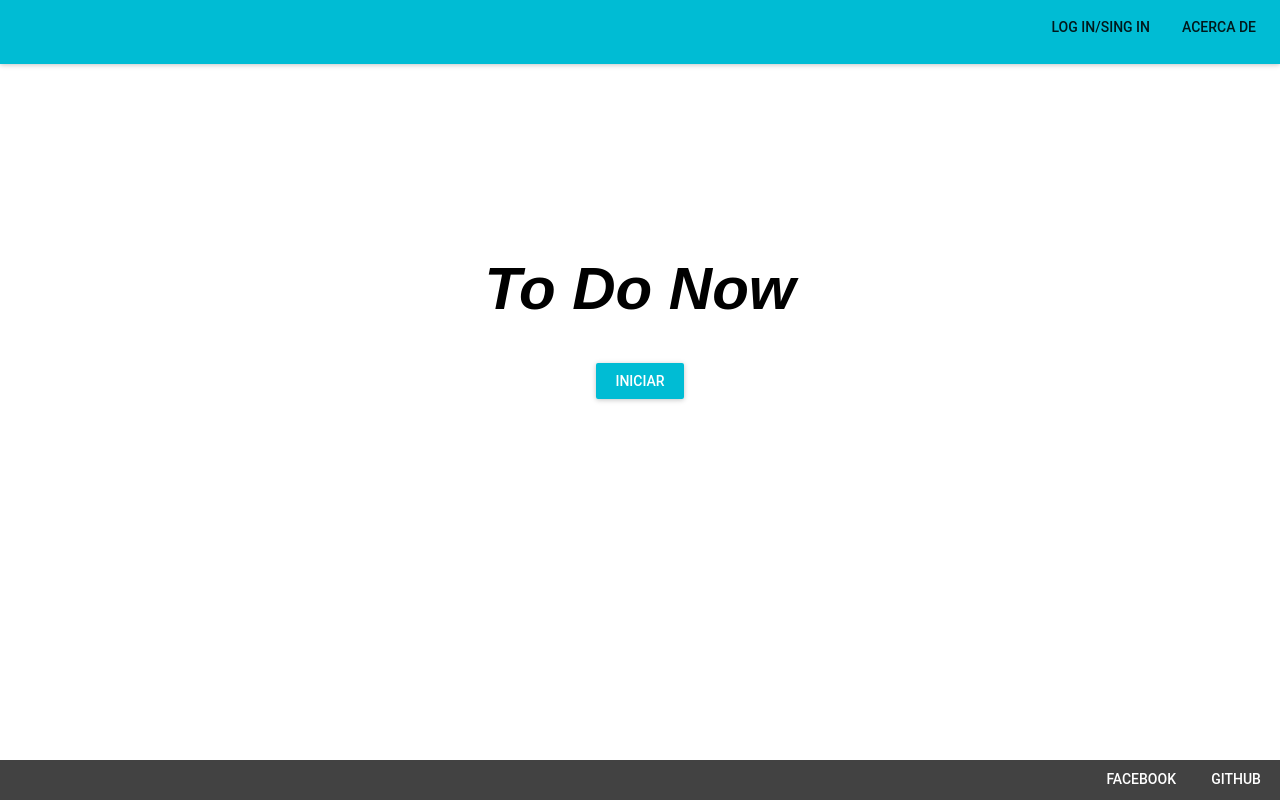
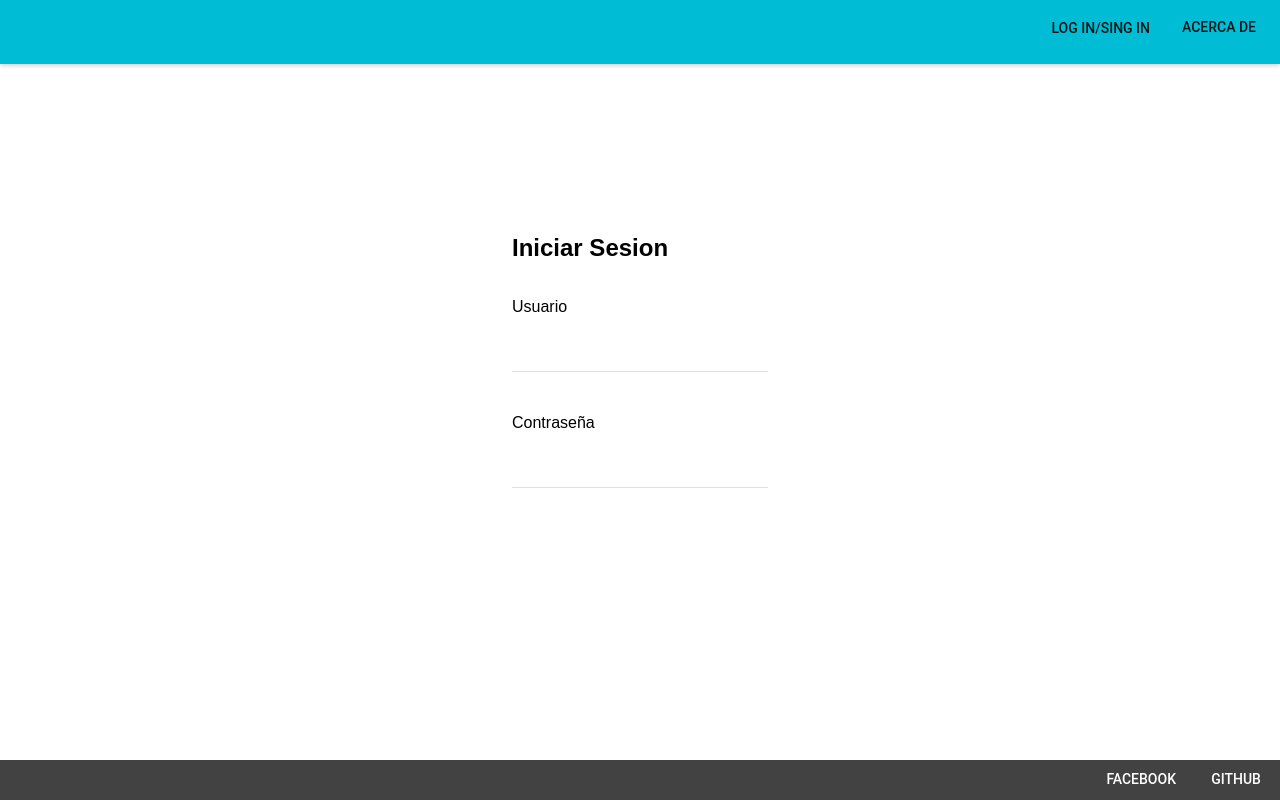
Before and after one commit to ricmtz/to-do-now, a React (Create React App) app: page /Login in a window 1280 px wide. Built offline with nearby package versions, Linux system fonts and the light colour scheme.

Commit message:
Addition of Router, change of App and swamp Landing for Intro

```diff
--- a/package.json
+++ b/package.json
@@ -6,6 +6,9 @@
     "material-ui": "^0.19.4",
     "react": "^16.1.1",
     "react-dom": "^16.1.1",
+    "react-redux": "^5.0.6",
+    "react-router": "^4.2.0",
+    "react-router-dom": "^4.2.2",
     "react-scripts": "1.0.17"
   },
   "scripts": {
--- /dev/null
+++ b/src/components/Intro.js
@@ -0,0 +1,32 @@
+import React, { Component } from 'react';
+import RaisedButton from 'material-ui/RaisedButton';
+
+const styles = {
+    content:{
+        'margin': 'auto',
+        'display': 'flex',
+        'flex-direction': 'column'
+    },
+    title:{
+        'font-size': '60px',
+        'text-align': 'center',
+        'font-style': 'italic'
+    },
+    button :{
+        'max-width': '80px',
+        'margin': 'auto'
+    }
+};
+
+class Intro extends Component{
+    render(){
+        return(
+            <div style={styles.content}>
+                <h1 style={styles.title}>To Do Now</h1>
+                <RaisedButton label="Iniciar" primary={true} style={styles.button} />
+            </div>
+        );
+    }
+}
+
+export default Intro;
--- /dev/null
+++ b/src/components/Login.js
@@ -0,0 +1,27 @@
+import React, {Component} from 'react';
+import TextField from 'material-ui/TextField';
+
+const styles = {
+    content:{
+        'margin': 'auto',
+        'display': 'flex',
+        'flex-direction': 'column'
+    }
+};
+
+class Login extends Component{
+    render(){
+        return(
+            <div style={styles.content}>
+                    <h2>Iniciar Sesion</h2>
+                    <p>Usuario</p>
+                    <TextField />
+                    <br/>
+                    <p>Contraseña</p>
+                    <TextField type="password" />
+            </div>
+        );
+    }
+}
+
+export default Login;
--- /dev/null
+++ b/src/components/NotFound.js
@@ -0,0 +1,11 @@
+import React, {Component} from 'react';
+
+class NotFound extends Component{
+    render(){
+        return(
+            <h1>ERROR 404: page not found....</h1>
+        );
+    }
+}
+
+export default NotFound;
--- a/src/landing/Landing.js
+++ b/src/landing/Landing.js
@@ -1,41 +1,35 @@
 import React, { Component}  from 'react';
-import RaisedButton from 'material-ui/RaisedButton';
-
+import { BrowserRouter as Router, Switch, Route } from 'react-router-dom';
+//Components needed to show the web.
 import LandingToolbar from './LandingToolBar';
 import LandingFooter from './LandingFooter';
+//View of Links
+import Intro from '../components/Intro'
+import Login from '../components/Login';
+import NotFound from '../components/NotFound'
 
 const styles = {
     body:{
-        'margin': '0',
-        'padding': '0',
-        'font-family': 'sans-serif'
-    },
-    content:{
         'padding': '150px 15% 150px',
         'margin': 'auto',
         'display': 'flex',
         'flex-direction': 'column'
-    },
-    title:{
-        'font-size': '60px',
-        'text-align': 'center',
-        'font-style': 'italic'
-    },
-    button :{
-        'max-width': '80px',
-        'margin': 'auto'
     }
 };
-
 class Landing extends Component{
     render(){
         return(
             <div >
                 <LandingToolbar/>
-                <div style={styles.content}>
-                    <h1 style={styles.title}>To Do Now</h1>
-                    <RaisedButton label="Iniciar" primary={true} style={styles.button} />
-                </div>
+                <Router>
+                    <div style={styles.body}>
+                        <Switch>
+                            <Route exact path='/' component={Intro} />
+                            <Route exact path='/Login' component={Login} />
+                            <Route component={NotFound} />
+                        </Switch>
+                    </div>
+                </Router>
                 <LandingFooter/>
             </div>
         );
--- a/src/landing/LandingFooter.js
+++ b/src/landing/LandingFooter.js
@@ -27,13 +27,13 @@ class FooterLanding extends Component{
                 <FlatButton
                         style={styles.contact_btn}
                         href=""
-                        target="_blank"
+                        target="_self"
                         label="Facebook"
                     />
                     <FlatButton
                         style={styles.contact_btn}
                         href=""
-                        target="_blank"
+                        target="_self"
                         label="GitHub"
                     />
                 </div>
--- a/src/landing/LandingToolBar.js
+++ b/src/landing/LandingToolBar.js
@@ -9,8 +9,9 @@ class LandingToolBar extends Component{
                 <AppBar
                     title=""
                     showMenuIconButton = {false}
-                iconElementRight = {<div>
-                                        <FlatButton label="Log In/Sing In"/>
+                    iconElementRight = {
+                                        <div>
+                                            <FlatButton label="Log In/Sing In" href={'/Login'}  target='_self' />
                                             <FlatButton label="Acerca de"/>
                                         </div>
                                         }
@@ -18,7 +19,6 @@ class LandingToolBar extends Component{
             </div>
         );
     }
-
 }
 
 export default LandingToolBar;
```
Also changed, not shown: src/App.css (deleted, +0 -28 lines), src/App.js (+9 -10 lines), 1 other file (tests, documents, lock files or other folders). Lines whose indentation alone changed are shown as unchanged.
